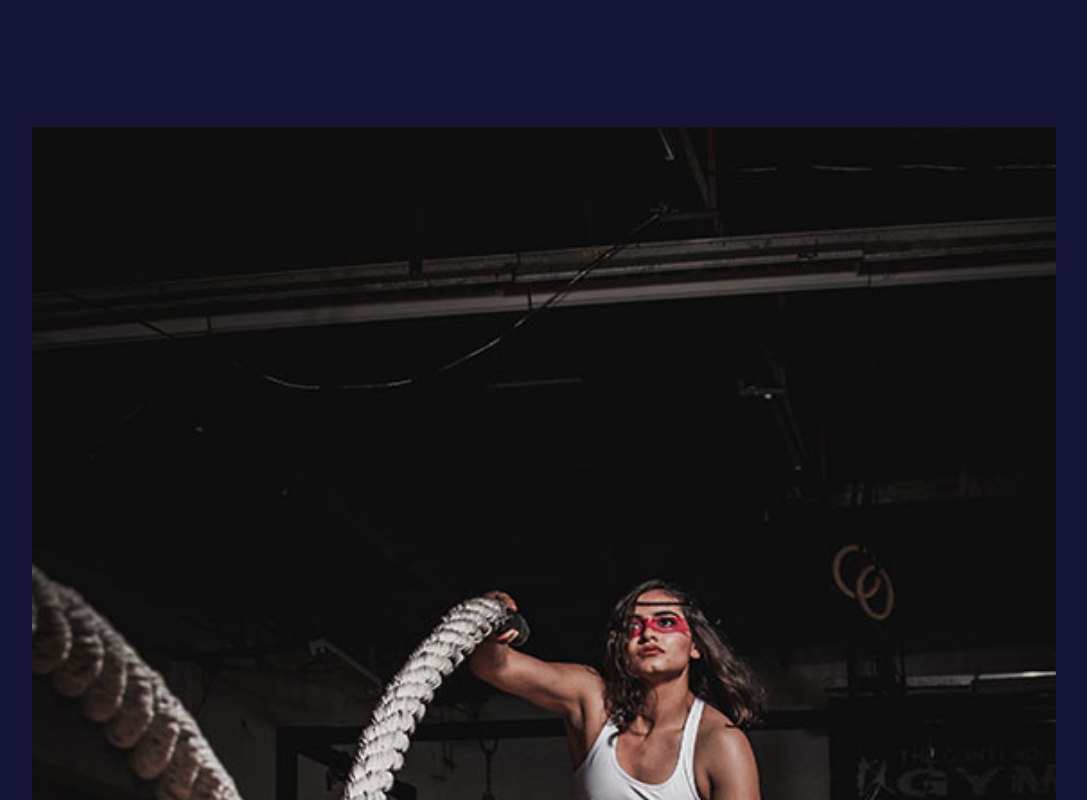
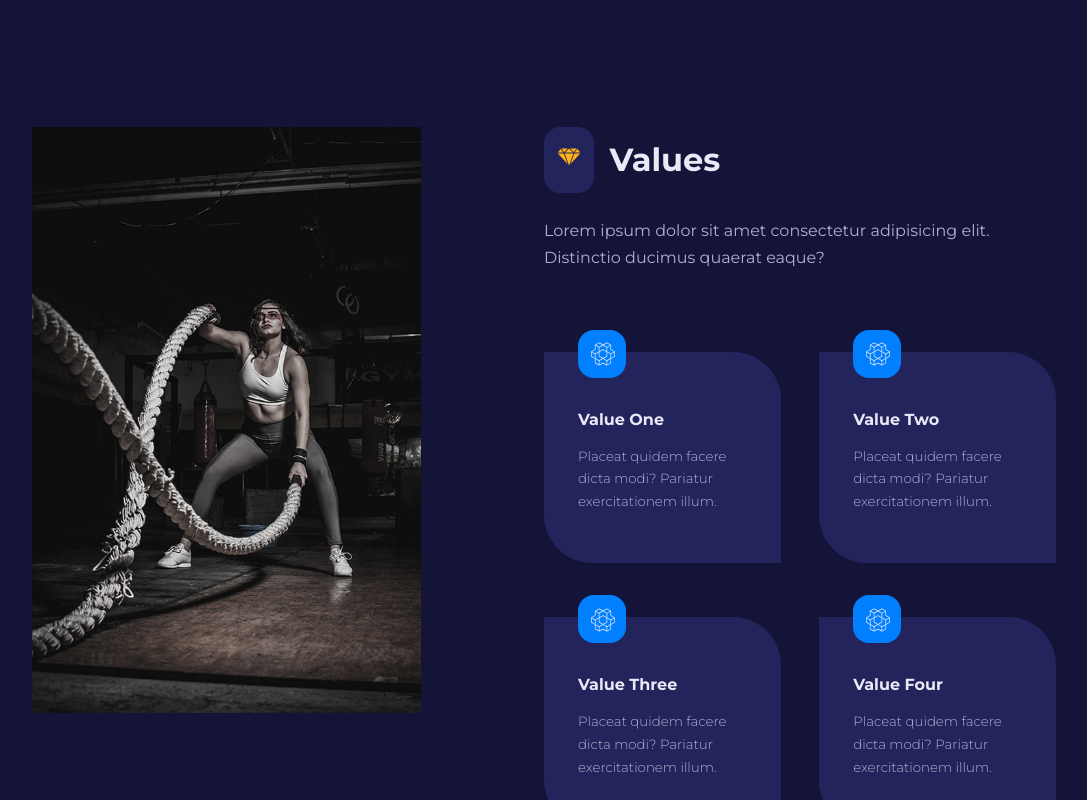
Before and after one commit to aniemmanuelrapoo/Fitness-website, a React (Create React App) app: page / in a window 1280 px wide. Shown: the part 1380-2180 px from the top of the page, without its empty margins (96-1183 px from the left). Built offline with nearby package versions, Linux system fonts and the light colour scheme.

Commit message:
done with the vales stying

```diff
--- a/src/index.css
+++ b/src/index.css
@@ -154,6 +154,7 @@
   place-items: center;
   margin-bottom: 1.5rem;
   margin-inline: auto;
+  border-radius: 1rem;
   transition: var(--transition);
 }
 
--- a/src/pages/home/home.css
+++ b/src/pages/home/home.css
@@ -76,3 +76,42 @@
   background: var(--color-secondary);
   color: var(--color-gray-600);
 }
+
+
+
+/* ============ VALUES ============ */
+.values__container{
+  display: grid;
+  grid-template-columns: 38% 50%;
+  gap: 12%;
+}
+
+.values__image{
+  filter: saturate(0.25);
+  transition: var(--transition);
+}
+
+.values__image:hover{
+  filter: saturate(1);
+}
+
+.values__right p{
+  margin: 1.5rem 0 5rem;
+}
+
+.values__wrapper{
+  display: grid;
+  grid-template-columns: 1fr 1fr;
+  gap: 3.4rem 2.4rem;
+}
+
+.card.values__value{
+  padding-top: 3.5rem;
+  text-align: left;
+  position: relative;
+}
+
+.card.values__value span{
+  position: absolute;
+  top: -1.5rem;
+}
```
